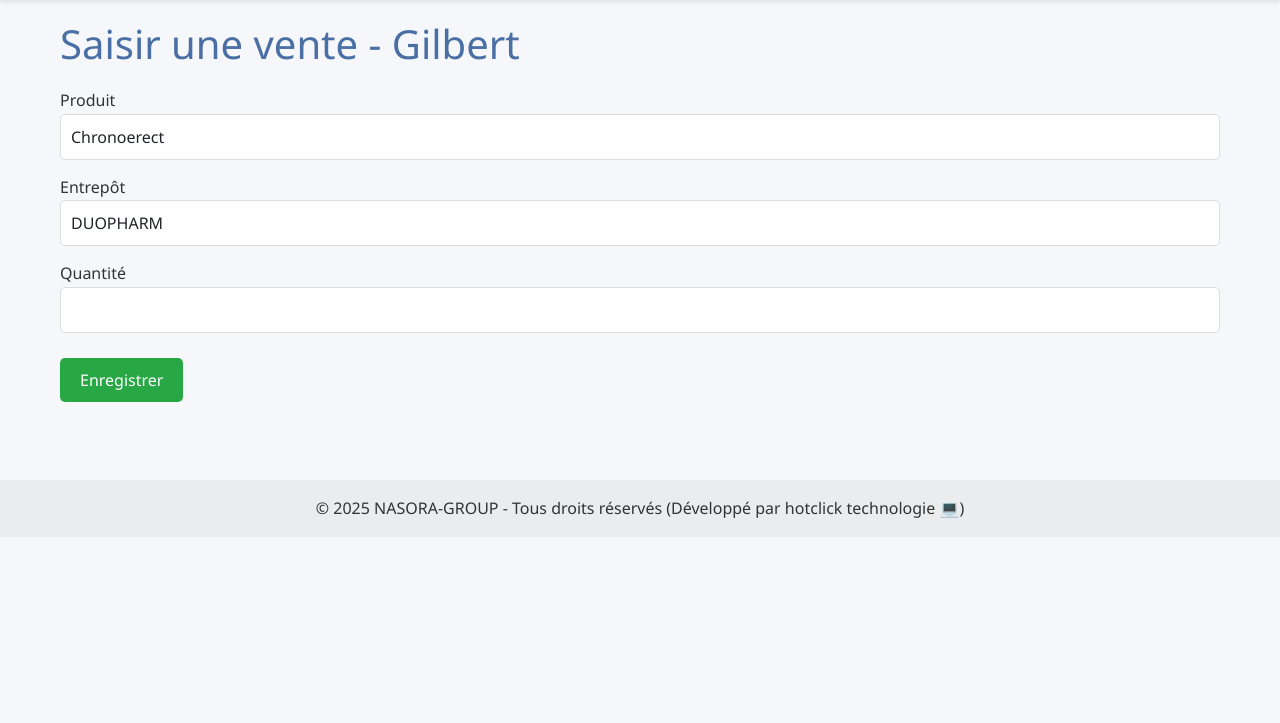
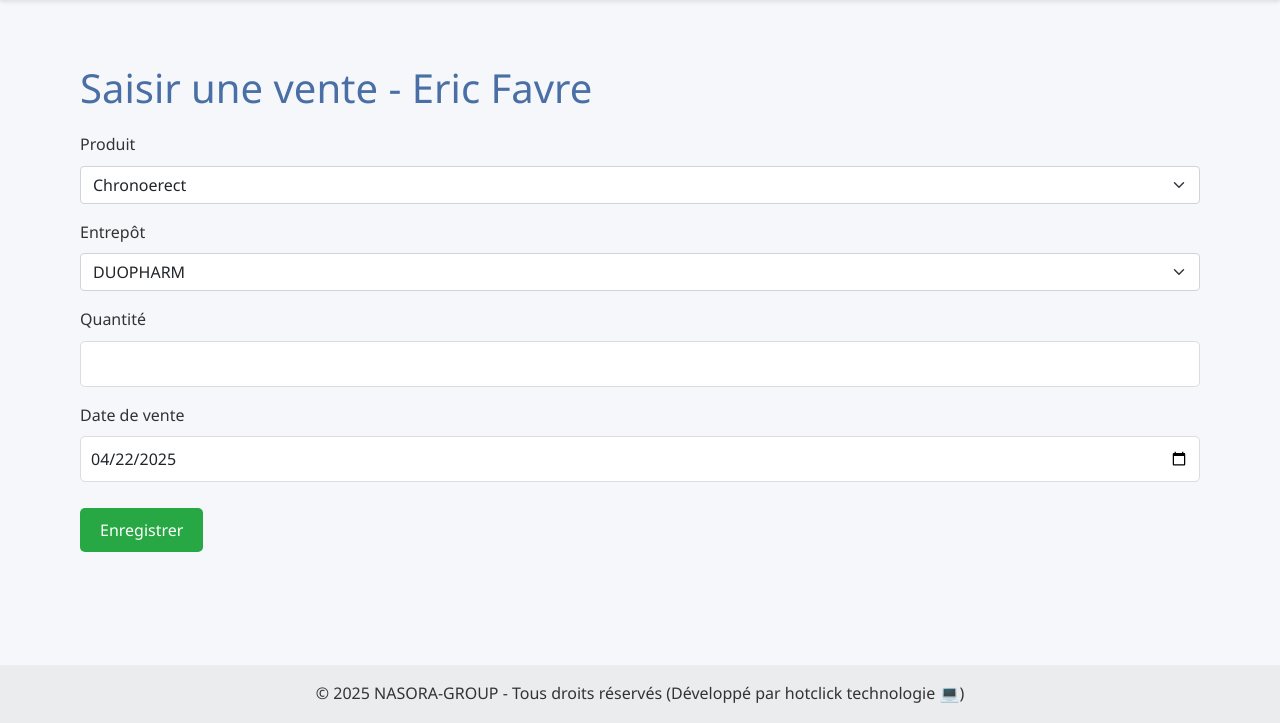
Before and after one commit to Nasora-group/nas_crm, a Flask app: page /admin/eric_favre/sale in a window 1280 px wide. Shown: the part 98-821 px from the top of the page. Before the commit the page ends 635 px from the top, so only its background shows below. Run offline with Flask 3, Linux system fonts and the light colour scheme; a user stored in the database is signed in; some libraries are stand-ins or nearby versions.

Commit message:
Mise à jour complète du projet avec gestion des ventes, plannings, export Excel, formulaires, et interface admin

```diff
--- a/app.py
+++ b/app.py
@@ -460,17 +460,17 @@
         product = NovaPharmaProduct.query.get(form.product_id.data)
         quantity = form.quantity.data
         entrepot = form.entrepot.data
+        sale_date = form.sale_date.data
 
         sale = NovaPharmaSale(
             product_id=product.id,
             quantity=quantity,
             price=product.default_price * quantity,
-            date=datetime.today().date(),
+            date=sale_date,
             commercial_id=current_user.id
         )
         db.session.add(sale)
 
-        # Met à jour le stock
         if entrepot == 'DUOPHARM':
             product.stock_duopharm -= quantity
         elif entrepot == 'LABOREX':
@@ -485,7 +485,6 @@
         return redirect(url_for('admin_add_nova_pharma_sale'))
 
     return render_template('admin_add_nova_pharma_sale.html', form=form)
-
 
 
 @app.route('/admin/nova_pharma/product/add', methods=['GET', 'POST'])
@@ -529,17 +528,18 @@
     if form.validate_on_submit():
         product = GilbertProduct.query.get(form.product_id.data)
         quantity = form.quantity.data
+        entrepot = form.entrepot.data
+        sale_date = form.sale_date.data
 
         sale = GilbertSale(
             product_id=product.id,
             quantity=quantity,
             price=product.default_price * quantity,
-            date=datetime.today().date(),
+            date=sale_date,
             commercial_id=current_user.id
         )
         db.session.add(sale)
 
-        entrepot = form.entrepot.data
         if entrepot == 'DUOPHARM':
             product.stock_duopharm -= quantity
         elif entrepot == 'LABOREX':
@@ -590,17 +590,18 @@
     if form.validate_on_submit():
         product = EricFavreProduct.query.get(form.product_id.data)
         quantity = form.quantity.data
+        entrepot = form.entrepot.data
+        sale_date = form.sale_date.data
 
         sale = EricFavreSale(
             product_id=product.id,
             quantity=quantity,
             price=product.default_price * quantity,
-            date=datetime.today().date(),
+            date=sale_date,
             commercial_id=current_user.id
         )
         db.session.add(sale)
 
-        entrepot = form.entrepot.data
         if entrepot == 'DUOPHARM':
             product.stock_duopharm -= quantity
         elif entrepot == 'LABOREX':
@@ -650,17 +651,18 @@
     if form.validate_on_submit():
         product = TroisCheneProduct.query.get(form.product_id.data)
         quantity = form.quantity.data
+        entrepot = form.entrepot.data
+        sale_date = form.sale_date.data
 
         sale = TroisCheneSale(
             product_id=product.id,
             quantity=quantity,
             price=product.default_price * quantity,
-            date=datetime.today().date(),
+            date=sale_date,
             commercial_id=current_user.id
         )
         db.session.add(sale)
 
-        entrepot = form.entrepot.data
         if entrepot == 'DUOPHARM':
             product.stock_duopharm -= quantity
         elif entrepot == 'LABOREX':
@@ -675,7 +677,6 @@
         return redirect(url_for('admin_add_trois_chene_sale'))
 
     return render_template('admin_add_trois_chene_sale.html', form=form)
-
 
 @app.route('/admin/trois_chene/product/add', methods=['GET', 'POST'])
 @login_required
--- a/forms.py
+++ b/forms.py
@@ -14,14 +14,49 @@
         ('SODIPHARM', 'SODIPHARM')
     ], validators=[DataRequired()])
     quantity = IntegerField("Quantité", validators=[DataRequired(), NumberRange(min=1)])
+    sale_date = DateField("Date de vente", validators=[DataRequired()], default=date.today)
     submit = SubmitField("Valider la vente")
 
+class AdminGilbertSaleForm(FlaskForm):
+    product_id = SelectField('Produit', coerce=int, validators=[DataRequired()])
+    entrepot = SelectField('Entrepôt', choices=[
+        ('DUOPHARM', 'DUOPHARM'),
+        ('LABOREX', 'LABOREX'),
+        ('UBIPHARM', 'UBIPHARM'),
+        ('SODIPHARM', 'SODIPHARM')
+    ], validators=[DataRequired()])
+    quantity = IntegerField('Quantité', validators=[DataRequired(), NumberRange(min=1)])
+    sale_date = DateField("Date de vente", validators=[DataRequired()], default=date.today)
+    submit = SubmitField('Enregistrer')
+
+class AdminEricFavreSaleForm(FlaskForm):
+    product_id = SelectField('Produit', coerce=int, validators=[DataRequired()])
+    entrepot = SelectField('Entrepôt', choices=[
+        ('DUOPHARM', 'DUOPHARM'),
+        ('LABOREX', 'LABOREX'),
+        ('UBIPHARM', 'UBIPHARM'),
+        ('SODIPHARM', 'SODIPHARM')
+    ], validators=[DataRequired()])
+    quantity = IntegerField('Quantité', validators=[DataRequired(), NumberRange(min=1)])
+    sale_date = DateField("Date de vente", validators=[DataRequired()], default=date.today)
+    submit = SubmitField('Enregistrer')
+
+class AdminTroisCheneSaleForm(FlaskForm):
+    product_id = SelectField('Produit', coerce=int, validators=[DataRequired()])
+    entrepot = SelectField('Entrepôt', choices=[
+        ('DUOPHARM', 'DUOPHARM'),
+        ('LABOREX', 'LABOREX'),
+        ('UBIPHARM', 'UBIPHARM'),
+        ('SODIPHARM', 'SODIPHARM')
+    ], validators=[DataRequired()])
+    quantity = IntegerField('Quantité', validators=[DataRequired(), NumberRange(min=1)])
+    sale_date = DateField("Date de vente", validators=[DataRequired()], default=date.today)
+    submit = SubmitField('Enregistrer')
 
 class AdminProductForm(FlaskForm):
     name = StringField("Nom du produit", validators=[DataRequired()])
     price = FloatField("Prix (€)", validators=[DataRequired()])
     submit = SubmitField("Ajouter le produit")
-
 
 class LoginForm(FlaskForm):
     username = StringField("Nom d'utilisateur", validators=[DataRequired()])
@@ -41,8 +76,6 @@
 
 class PlanningForm(FlaskForm):
     date = DateField('Date de début de la semaine', validators=[DataRequired()], default=date.today)
-
-    # Liste des choix pour les structures
     STRUCTURES = [
         ('HOPITAL', 'HOPITAL'),
         ('POSTE DE SANTE', 'POSTE DE SANTE'),
@@ -51,8 +84,6 @@
         ('SAPEUR POMPIER', 'SAPEUR POMPIER'),
         ('GENDARMERIE', 'GENDARMERIE')
     ]
-
-    # Champs pour chaque jour (matin et soir)
     lundi_matin = SelectMultipleField('Lundi Matin', choices=STRUCTURES)
     lundi_soir = SelectMultipleField('Lundi Soir', choices=STRUCTURES)
     mardi_matin = SelectMultipleField('Mardi Matin', choices=STRUCTURES)
@@ -67,7 +98,6 @@
     samedi_soir = SelectMultipleField('Samedi Soir', choices=STRUCTURES)
     dimanche_matin = SelectMultipleField('Dimanche Matin', choices=STRUCTURES)
     dimanche_soir = SelectMultipleField('Dimanche Soir', choices=STRUCTURES)
-
     submit = SubmitField('Valider le planning')
 
 class ProductSaleForm(FlaskForm):
@@ -117,38 +147,3 @@
     name = StringField("Nom du produit", validators=[DataRequired()])
     price = FloatField("Prix par défaut (€)", validators=[DataRequired()])
     submit = SubmitField("Ajouter")
-
-class AdminGilbertSaleForm(FlaskForm):
-    product_id = SelectField('Produit', coerce=int, validators=[DataRequired()])
-    entrepot = SelectField('Entrepôt', choices=[
-        ('DUOPHARM', 'DUOPHARM'),
-        ('LABOREX', 'LABOREX'),
-        ('UBIPHARM', 'UBIPHARM'),
-        ('SODIPHARM', 'SODIPHARM')
-    ], validators=[DataRequired()])
-    quantity = IntegerField('Quantité', validators=[DataRequired(), NumberRange(min=1)])
-    submit = SubmitField('Enregistrer')
-
-
-class AdminEricFavreSaleForm(FlaskForm):
-    product_id = SelectField('Produit', coerce=int, validators=[DataRequired()])
-    entrepot = SelectField('Entrepôt', choices=[
-        ('DUOPHARM', 'DUOPHARM'),
-        ('LABOREX', 'LABOREX'),
-        ('UBIPHARM', 'UBIPHARM'),
-        ('SODIPHARM', 'SODIPHARM')
-    ], validators=[DataRequired()])
-    quantity = IntegerField('Quantité', validators=[DataRequired(), NumberRange(min=1)])
-    submit = SubmitField('Enregistrer')
-
-
-class AdminTroisCheneSaleForm(FlaskForm):
-    product_id = SelectField('Produit', coerce=int, validators=[DataRequired()])
-    entrepot = SelectField('Entrepôt', choices=[
-        ('DUOPHARM', 'DUOPHARM'),
-        ('LABOREX', 'LABOREX'),
-        ('UBIPHARM', 'UBIPHARM'),
-        ('SODIPHARM', 'SODIPHARM')
-    ], validators=[DataRequired()])
-    quantity = IntegerField('Quantité', validators=[DataRequired(), NumberRange(min=1)])
-    submit = SubmitField('Enregistrer')
--- a/templates/admin_add_eric_favre_sale.html
+++ b/templates/admin_add_eric_favre_sale.html
@@ -1,21 +1,41 @@
 {% extends "base.html" %}
-{% block title %}Saisir une vente - Gilbert{% endblock %}
+{% block title %}Saisir une vente - Eric Favre{% endblock %}
 {% block content %}
-<h1>Saisir une vente - Gilbert</h1>
+<div class="container mt-4">
+    <h1>Saisir une vente - Eric Favre</h1>
     <form method="POST">
         {{ form.hidden_tag() }}
-  <div class="form-group">
-    {{ form.product_id.label }}
-    {{ form.product_id(class="form-control") }}
+        <div class="form-group mb-3">
+            {{ form.product_id.label(class="form-label") }}
+            {{ form.product_id(class="form-select") }}
+            {% for error in form.product_id.errors %}
+                <div class="invalid-feedback d-block">{{ error }}</div>
+            {% endfor %}
+        </div>
+        <div class="form-group mb-3">
+            {{ form.entrepot.label(class="form-label") }}
+            {{ form.entrepot(class="form-select") }}
+            {% for error in form.entrepot.errors %}
+                <div class="invalid-feedback d-block">{{ error }}</div>
+            {% endfor %}
+        </div>
+        <div class="form-group mb-3">
+            {{ form.quantity.label(class="form-label") }}
+            {{ form.quantity(class="form-control") }}
+            {% for error in form.quantity.errors %}
+                <div class="invalid-feedback d-block">{{ error }}</div>
+            {% endfor %}
+        </div>
+        <div class="form-group mb-3">
+            {{ form.sale_date.label(class="form-label") }}
+            {{ form.sale_date(class="form-control") }}
+            {% for error in form.sale_date.errors %}
+                <div class="invalid-feedback d-block">{{ error }}</div>
+            {% endfor %}
         </div>
         <div class="form-group">
-    {{ form.entrepot.label }}
-    {{ form.entrepot(class="form-control") }}
+            {{ form.submit(class="btn btn-success") }}
         </div>
-  <div class="form-group">
-    {{ form.quantity.label }}
-    {{ form.quantity(class="form-control") }}
+    </form>
 </div>
-  {{ form.submit(class="btn btn-success") }}
-</form>
 {% endblock %}
```
Also changed, not shown: templates/admin_add_gilbert_sale.html (+30 -10 lines), templates/admin_add_nova_pharma_sale.html (+30 -10 lines), templates/admin_add_trois_chene_sale.html (+30 -10 lines). Lines whose indentation alone changed are shown as unchanged.
